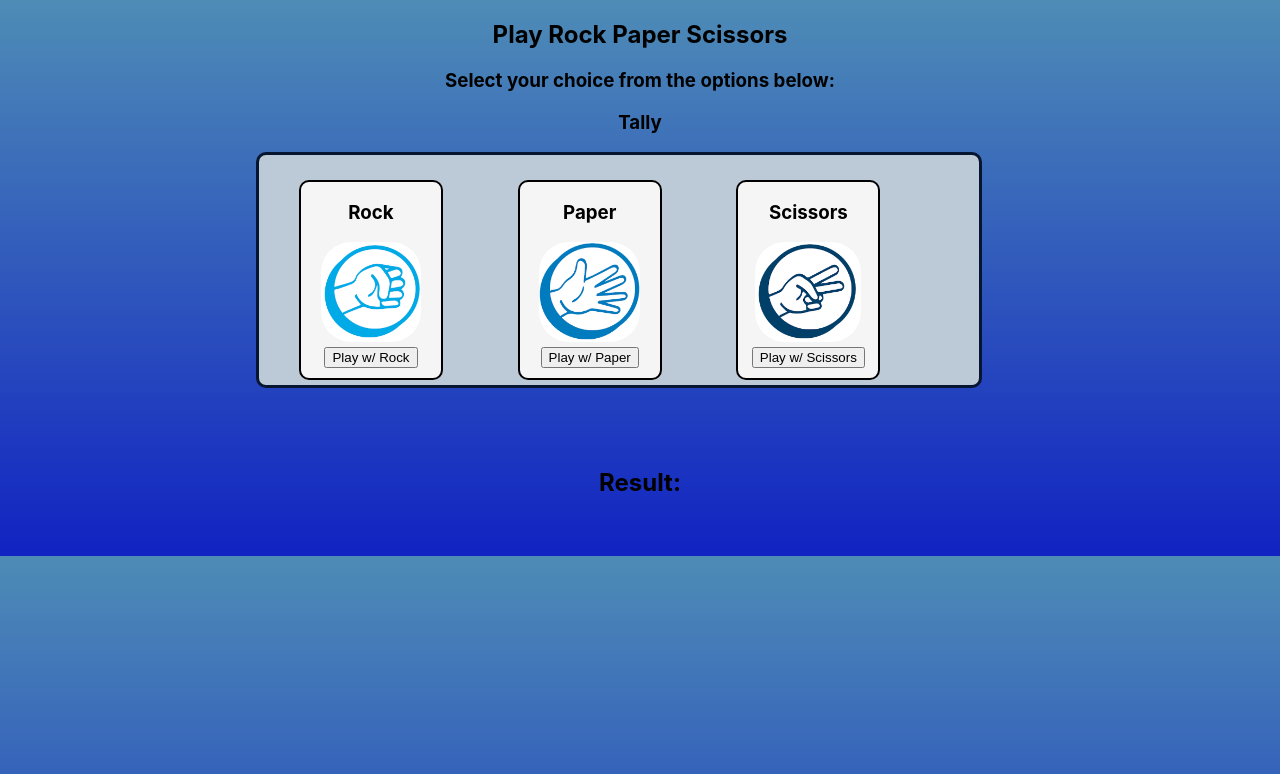
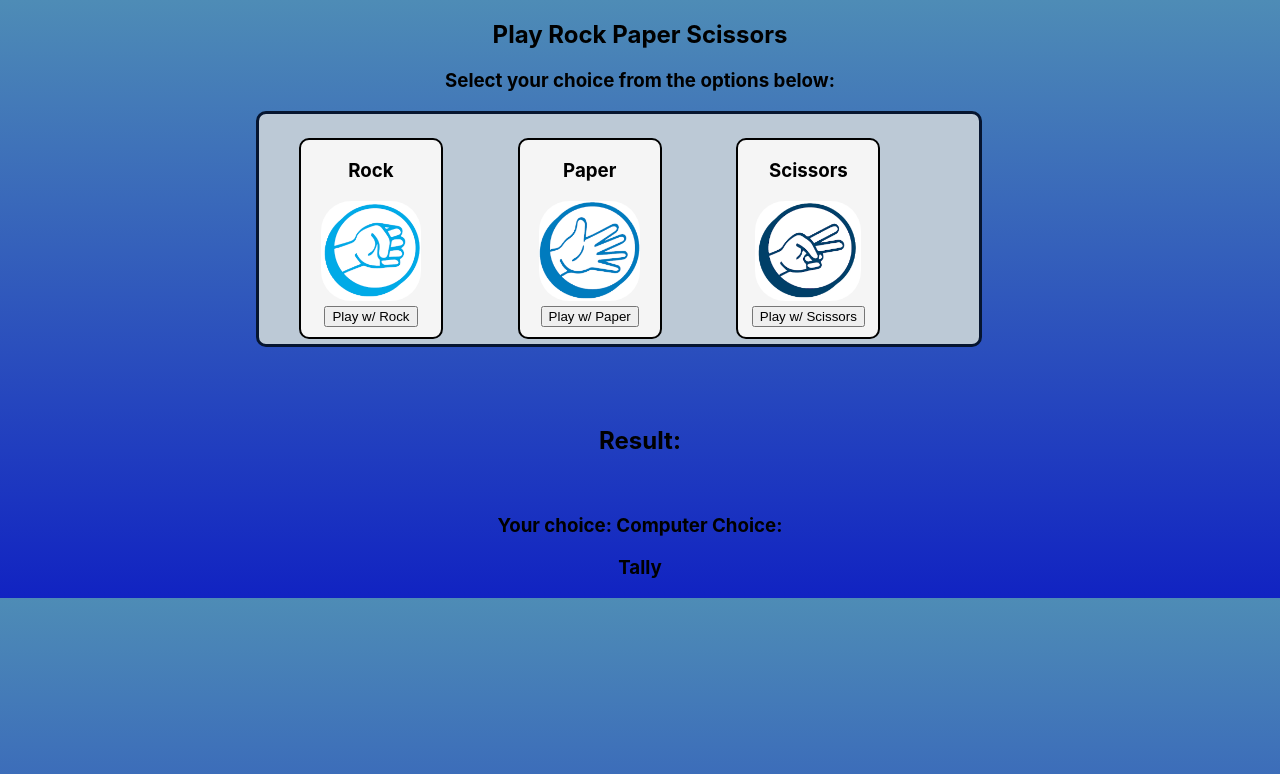
Before and after one commit to kaylawoodbury/rps_challenge, a React (Create React App) app: page / in a window 1280 px wide. Shown: the top 774 px of the page. Built offline with nearby package versions, Linux system fonts and the light colour scheme.

Commit message:
updated README file and Tally location

```diff
--- a/src/App.jsx
+++ b/src/App.jsx
@@ -17,7 +17,7 @@ class App extends Component {
   async handleButtonClick(event) {
 		let player = event.target.name
     let computer = computerSelection()
-    let results = await assessGame(player, computer);
+    let results = await game(player, computer);
 		this.setState({ playerChoice: player, computerChoice: computer, results: results})
 	}
 
@@ -26,10 +26,6 @@ class App extends Component {
       <div className="App">
         <h2>Play Rock Paper Scissors</h2>
         <h3>Select your choice from the options below:</h3>
-        <div id="tally">
-          <h3>Tally</h3>
-            {gameTally}
-        </div>
         <div id="playoptions">
           <div id="rockcontainer">
             <h3 id="rock">Rock</h3>
@@ -49,7 +45,12 @@ class App extends Component {
         </div><br/><br/><br/>
         <div id="results">
           <h2>Result:</h2><br/>
+          <h3>Your choice:  Computer Choice:</h3>
           <h3>{this.state.results}</h3>
+          <div id="tally">
+            <h3>Tally</h3>
+            {gameTally}
+          </div>
         </div>
       </div>
     );
--- a/src/modules/gameLogic.js
+++ b/src/modules/gameLogic.js
@@ -28,7 +28,6 @@ const game = (player, computer) => {
 			result = tie
 			break;
 	}
-
 	return result
 };
 
```
Also changed, not shown: 1 other file (tests, documents, lock files or other folders).
